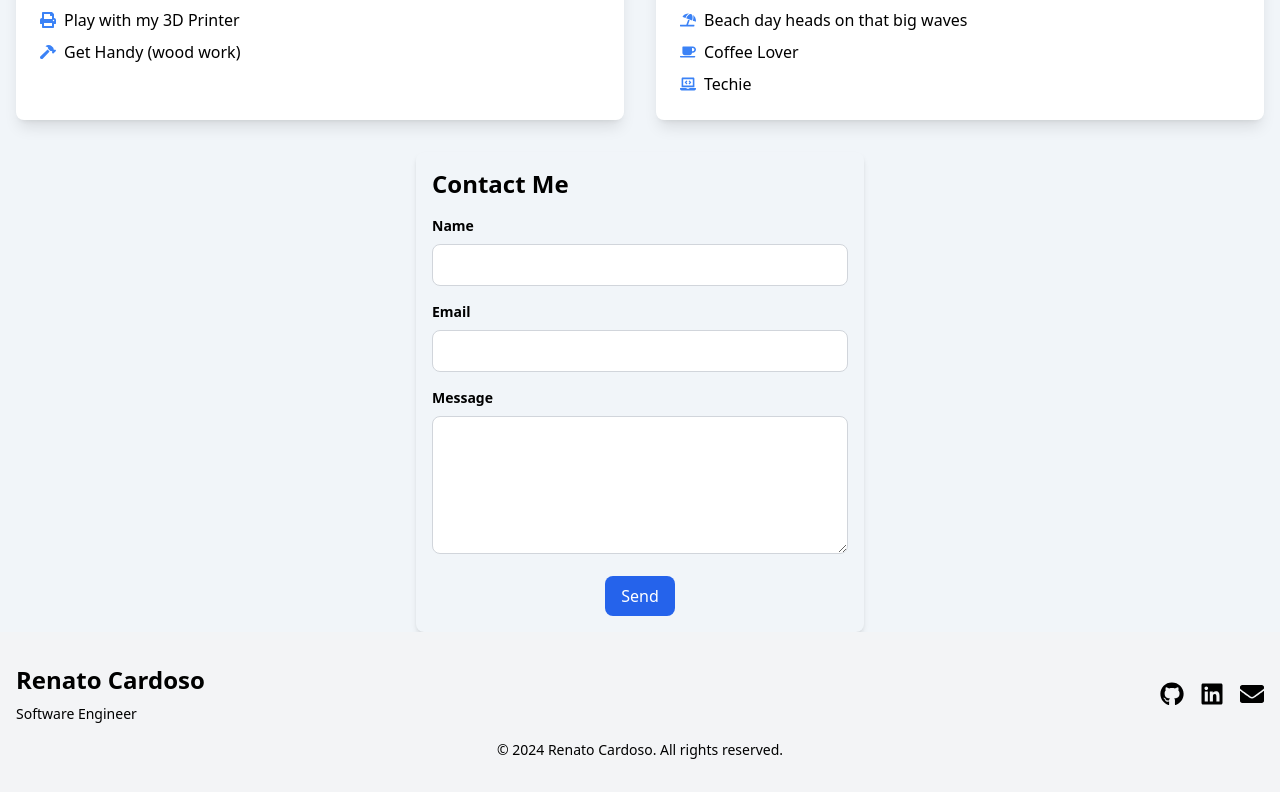
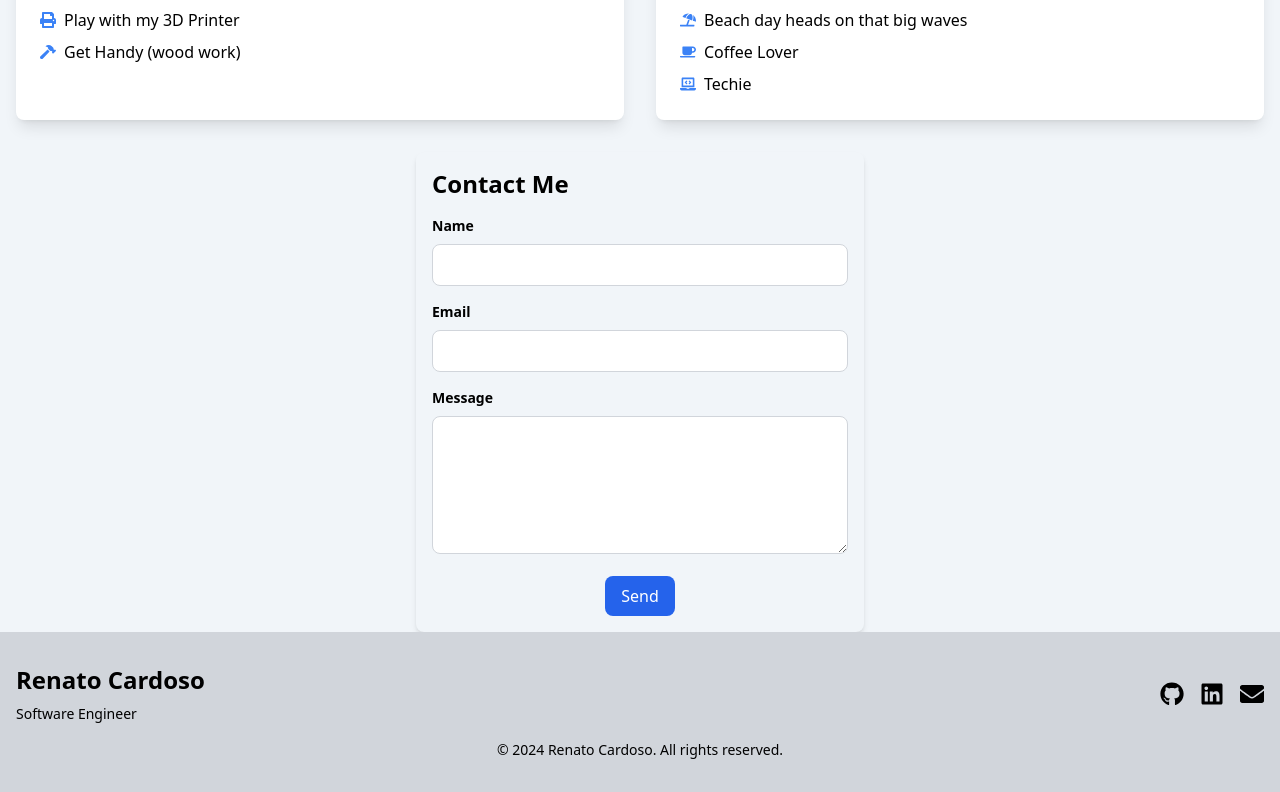
Before and after one commit to Guildb/Profile, a React (Create React App) app: page / in a window 1280 px wide. Shown: the part 3903-4695 px from the top of the page. Built offline with nearby package versions, Linux system fonts and the light colour scheme; the HTML template or start-up script is replaced by a standard one.

Commit message:
working on deployment

```diff
--- a/src/components/Footer.js
+++ b/src/components/Footer.js
@@ -6,7 +6,7 @@ const Footer = () => {
   const { darkMode } = useTheme();
 
   return (
-    <footer className={`py-8 px-4 ${darkMode ? 'bg-gray-900 text-white' : 'bg-gray-100 text-black'}`}>
+    <footer className={`py-8 px-4 ${darkMode ? 'bg-gray-900 text-white' : 'bg-gray-300 text-black'}`}>
       <div className="container mx-auto flex flex-col md:flex-row justify-between items-center">
         <div className="text-center md:text-left mb-4 md:mb-0">
           <h2 className="text-2xl font-bold mb-2">Renato Cardoso</h2>
--- a/src/components/Profile.js
+++ b/src/components/Profile.js
@@ -19,7 +19,7 @@ const Profile = () => {
       }}
     >
       <div
-        className={`container mx-auto ${
+        className={`container mx-auto shadow-lg ${
           darkMode ? "bg-slate-800 text-white" : "bg-slate-100 text-black"
         }`}
       >
```
